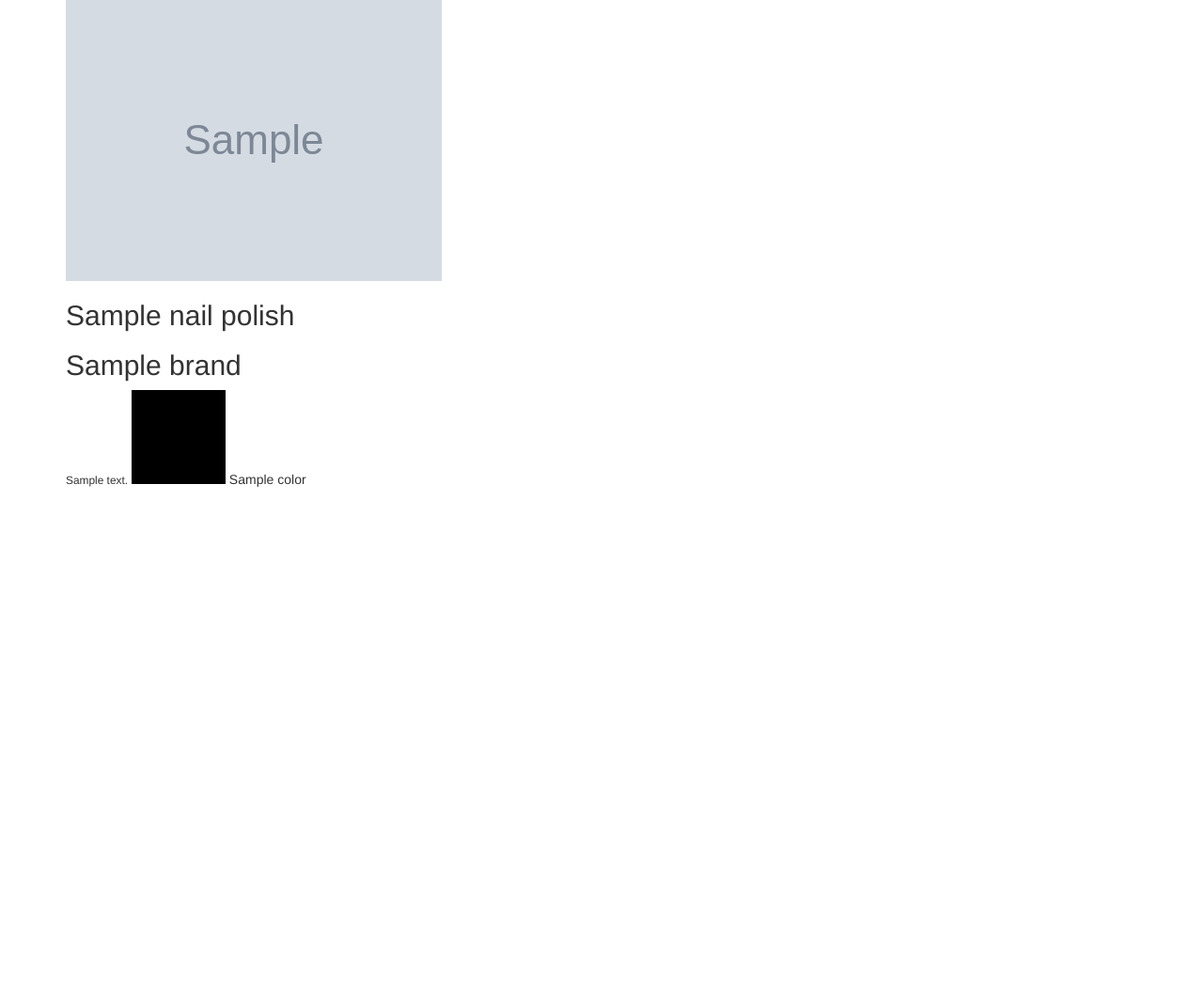
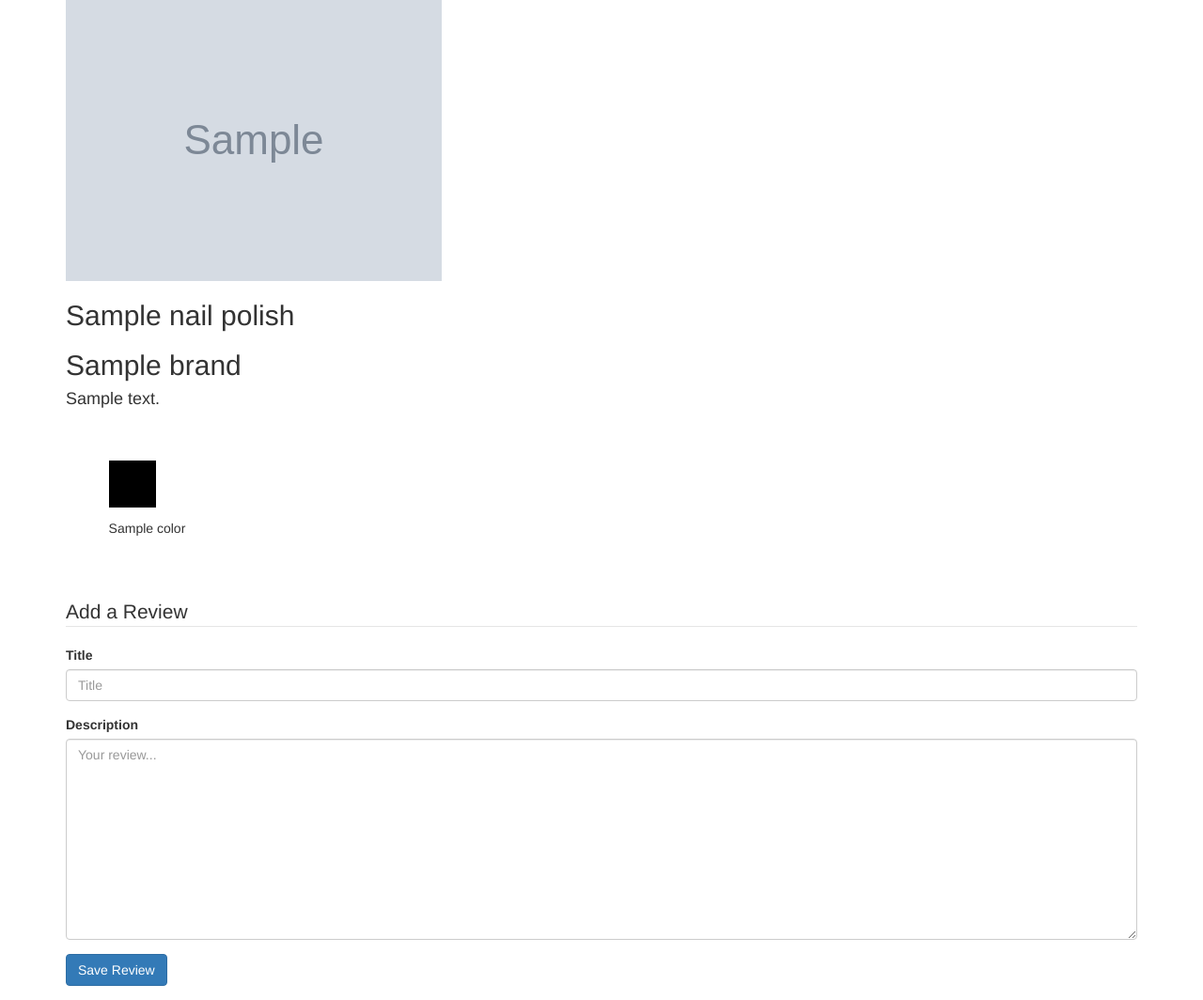
Before and after one commit to anikamorris/Contractor, a Flask app: template templates/products_show.html in a window 1280 px wide. Shown: the part 93-1157 px from the top of the page at 94% size. Before the commit the page ends 611 px from the top, so only its background shows below. Run offline with Flask 2, Linux system fonts and the light colour scheme; the template is opened without the code that fills it: most values are stand-ins (such as "Sample title", 1, 10 or a date in 2020); grey boxes marked "Sample" are stand-in pictures; some libraries are stand-ins or nearby versions.

Commit message:
review form added

```diff
--- /dev/null
+++ b/static/style.css
@@ -0,0 +1,22 @@
+.row {
+    display: inline-block;
+    margin: 4%;
+    justify-content: center;
+}
+
+h5 {
+    height: 38px;
+    white-space: nowrap;
+}
+
+svg {
+    top: 0px;
+}
+
+.nail_polish {
+    display: inline-block;
+    height: 300px;
+    width: 315px;
+    margin: 30px;
+    margin-top: 50px;
+}
--- a/templates/base.html
+++ b/templates/base.html
@@ -6,6 +6,7 @@
     <title>MakeUp</title>
     <!-- Latest compiled and minified CSS -->
     <link rel='stylesheet' href='https://maxcdn.bootstrapcdn.com/bootstrap/3.3.7/css/bootstrap.min.css'>
+    <link rel='stylesheet' href="../static/style.css">
     </head>
     <body>
         {% include 'partials/navbar.html' %}
--- /dev/null
+++ b/templates/partials/review_form.html
@@ -0,0 +1,31 @@
+<!-- templates/partials/review_form.html -->
+
+<form>
+    <fieldset>
+        <legend>Add a Review</legend>
+        <!-- TITLE -->
+        <div class='form-group'>
+            <label for='review-title'>Title</label><br>
+            <input class='form-control'
+                id='review-title'
+                type='text'
+                name='title'
+                placeholder='Title'/>
+        </div>
+
+        <!-- DESCRIPTION -->
+        <div class='form-group'>
+            <label for='review-content'>Description</label><br>
+            <textarea class='form-control'
+                id='review-content'
+                name='content'
+                rows='10'
+                placeholder='Your review...'></textarea>
+        </div>
+    </fieldset>
+
+    <!-- BUTTON -->
+    <div class='form-group'>
+        <button class='btn btn-primary' type='submit'>Save Review</button>
+    </div>
+</form>
--- a/templates/products_show.html
+++ b/templates/products_show.html
@@ -7,15 +7,22 @@
     <div class='image'>
         <img src={{nail_polish.image_link}} class="img-fluid" alt="Responsive image">
     </div>
-    <h2>{{ nail_polish.name }}</h2>
-    <h2>{{ nail_polish.brand }}</h2>
-    <small>{{ nail_polish.description }}</small>
+    <div class="words">
+        <h2>{{ nail_polish.name }}</h2>
+        <h2>{{ nail_polish.brand }}</h2>
+        <h4>{{ nail_polish.description }}</h4>
+    </div>
 
     {% for color in colors %}
-        <svg width="100" height="100">
-            <rect width="100" height="100" style="fill: rgb{{ color[0] }}; stroke-width:3; stroke: rgb{{color[0]}}" />
+    <div class="row" style="width: 100px; height: 100px;">
+        <svg width="50" height="50">
+            <rect width="50" height="50" style="fill: rgb{{ color[0] }}; stroke-width:3; stroke: rgb{{color[0]}}" />
         </svg>
-        {{ color[1] }}
+        <h5>{{ color[1] }}</h5>
+    </div>
     {% endfor %}
 
+    <!-- Review form -->
+    {% include 'partials/review_form.html' %}
+
 {% endblock %}
```
Also changed, not shown: templates/products_index.html (+11 -5 lines).
